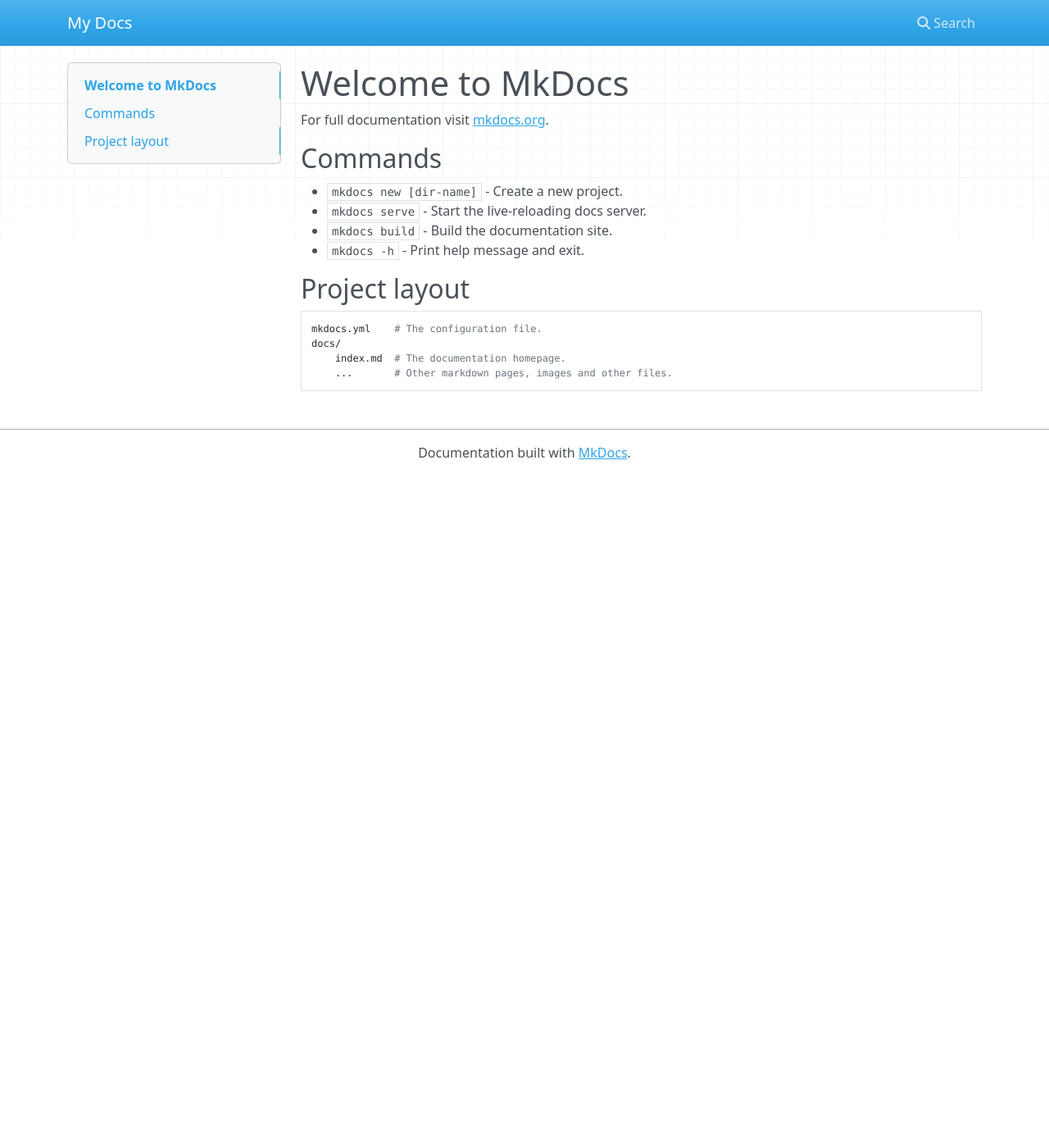
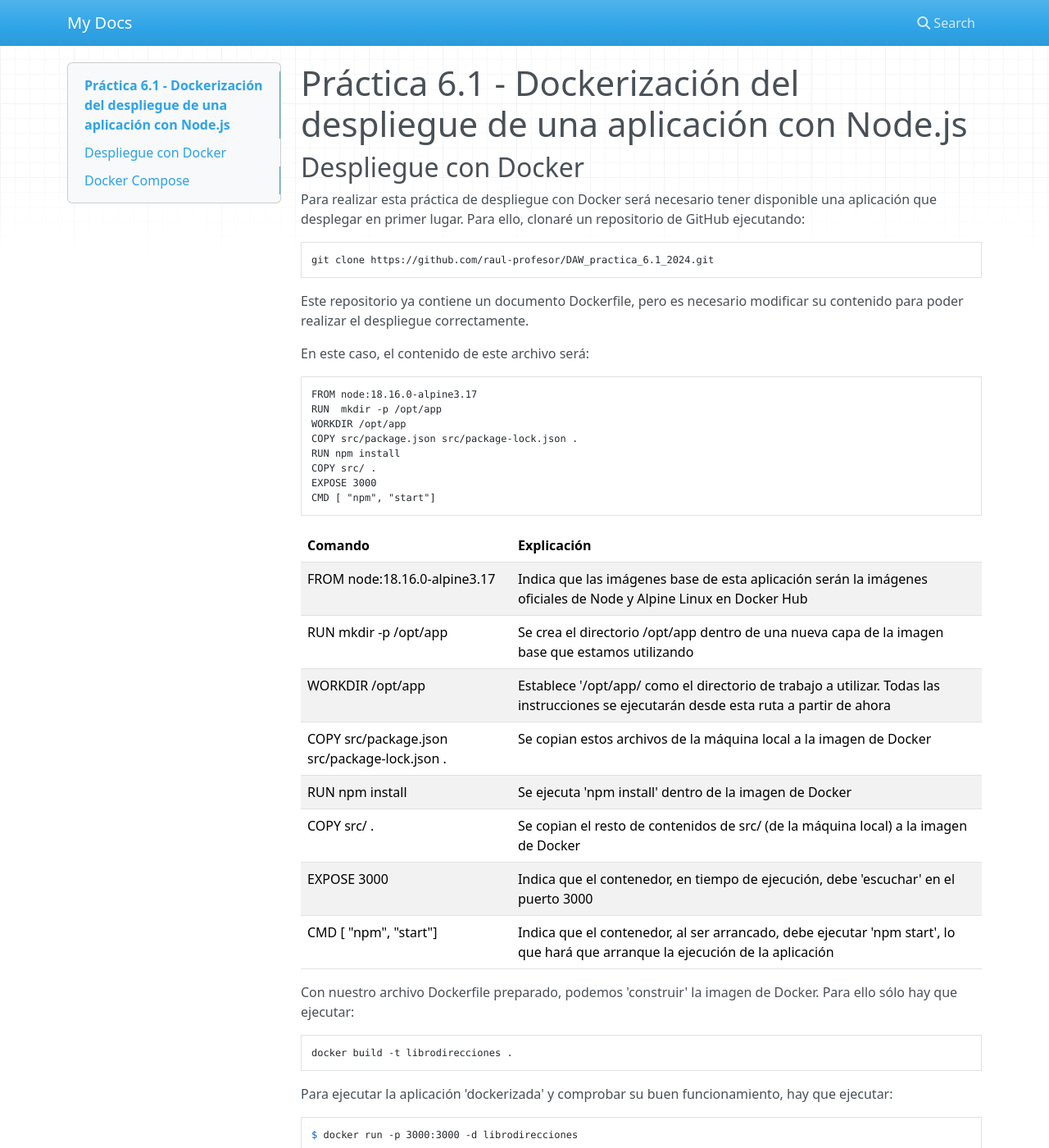
Before and after one commit to Albert0PB/PerezBernabeu_Alberto_DAW_UD6_P1, an MkDocs documentation site: the page built from docs/index.md, in a window 1280 px wide and 1400 px high. Shown: the whole window at 82% size. Built offline with MkDocs 1.6.1, drawn with Linux system fonts in a browser that asks for light colours; nearby versions of some CDN libraries; some of the changed text lies outside the part shown.

Commit message:
añade hasta antes de compose

````diff
--- a/docs/index.md
+++ b/docs/index.md
@@ -1,17 +1,63 @@
-# Welcome to MkDocs
+# Práctica 6.1 - Dockerización del despliegue de una aplicación con Node.js
 
-For full documentation visit [mkdocs.org](https://www.mkdocs.org).
+## Despliegue con Docker
 
-## Commands
+Para realizar esta práctica de despliegue con Docker será
+necesario tener disponible una aplicación que desplegar en primer lugar.
+Para ello, clonaré un repositorio de GitHub ejecutando:
 
-* `mkdocs new [dir-name]` - Create a new project.
-* `mkdocs serve` - Start the live-reloading docs server.
-* `mkdocs build` - Build the documentation site.
-* `mkdocs -h` - Print help message and exit.
+```console
+git clone https://github.com/raul-profesor/DAW_practica_6.1_2024.git
+```
 
-## Project layout
+Este repositorio ya contiene un documento Dockerfile, pero es necesario
+modificar su contenido para poder realizar el despliegue correctamente.
 
-    mkdocs.yml    # The configuration file.
-    docs/
-        index.md  # The documentation homepage.
-        ...       # Other markdown pages, images and other files.
+En este caso, el contenido de este archivo será:
+
+```console
+FROM node:18.16.0-alpine3.17
+RUN  mkdir -p /opt/app
+WORKDIR /opt/app
+COPY src/package.json src/package-lock.json .
+RUN npm install
+COPY src/ .
+EXPOSE 3000
+CMD [ "npm", "start"]
+```
+
+|Comando|Explicación|
+|-------|-----------|
+|FROM node:18.16.0-alpine3.17|Indica que las imágenes base de esta aplicación serán la imágenes oficiales de Node y Alpine Linux en Docker Hub|
+|RUN  mkdir -p /opt/app|Se crea el directorio /opt/app dentro de una nueva capa de la imagen base que estamos utilizando|
+|WORKDIR /opt/app|Establece '/opt/app/ como el directorio de trabajo a utilizar. Todas las instrucciones se ejecutarán desde esta ruta a partir de ahora|
+|COPY src/package.json src/package-lock.json .|Se copian estos archivos de la máquina local a la imagen de Docker|
+|RUN npm install|Se ejecuta 'npm install' dentro de la imagen de Docker|
+|COPY src/ .|Se copian el resto de contenidos de src/ (de la máquina local) a la imagen de Docker|
+|EXPOSE 3000|Indica que el contenedor, en tiempo de ejecución, debe 'escuchar' en el puerto 3000|
+|CMD [ "npm", "start"]|Indica que el contenedor, al ser arrancado, debe ejecutar 'npm start', lo que hará que arranque la ejecución de la aplicación|
+
+
+Con nuestro archivo Dockerfile preparado, podemos 'construir' la imagen de
+Docker. Para ello sólo hay que ejecutar:
+
+```console
+docker build -t librodirecciones .
+```
+
+Para ejecutar la aplicación 'dockerizada' y comprobar su buen funcionamiento,
+hay que ejecutar:
+
+```console
+$ docker run -p 3000:3000 -d librodirecciones
+```
+
+Si accedemos al puerto 3000, tendremos acceso a una referencia de la API
+de la aplicación:
+
+![Referencia API](./images/referencia_api.png)
+
+Pero aún no será posible hacer uso completo de la aplicación, ya que no
+hay configurado un sistema de persistencia de datos.
+
+## Docker Compose
````
Also changed, not shown: docs/images/referencia_api.png (added), 2 other files.
